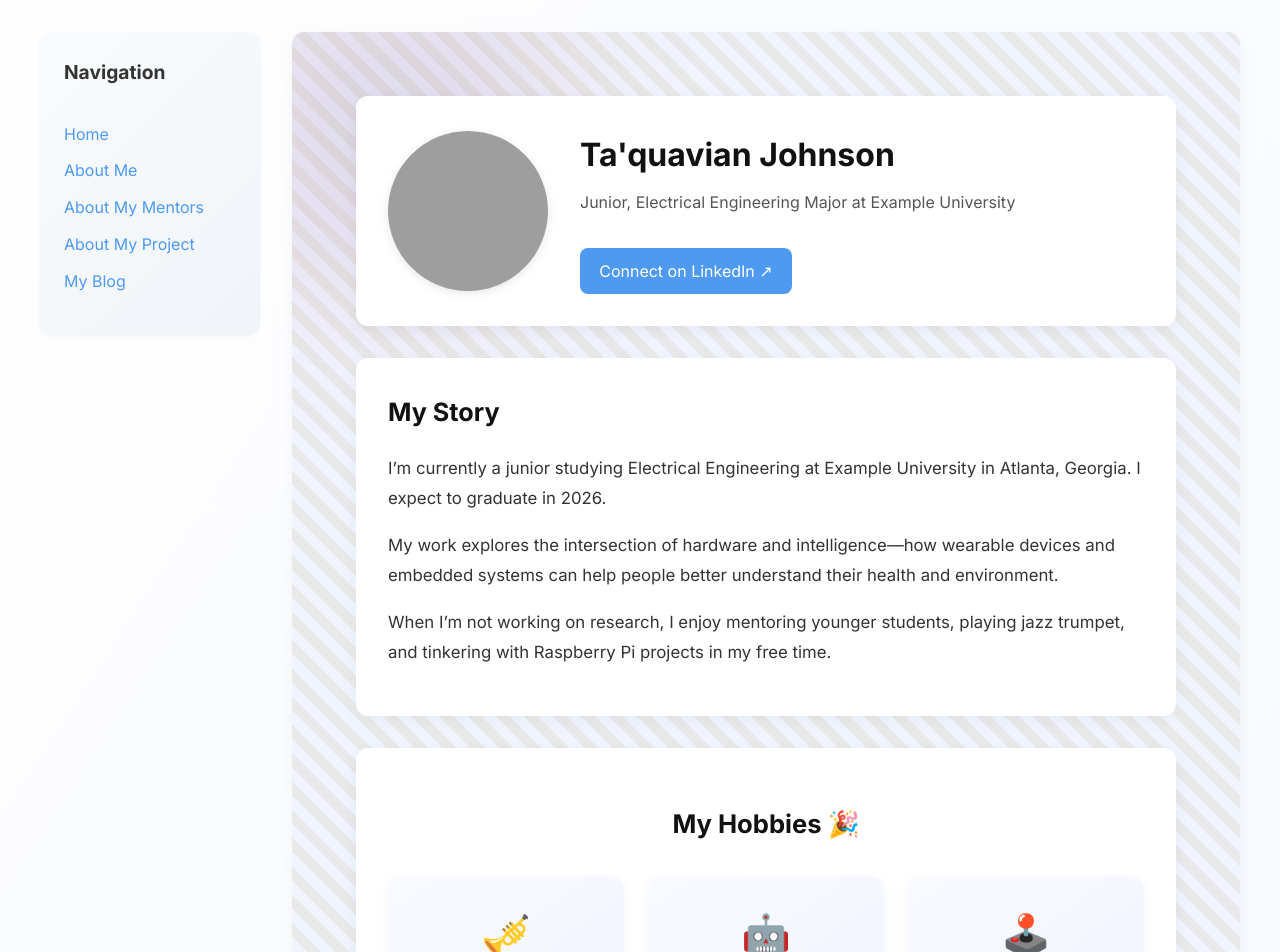
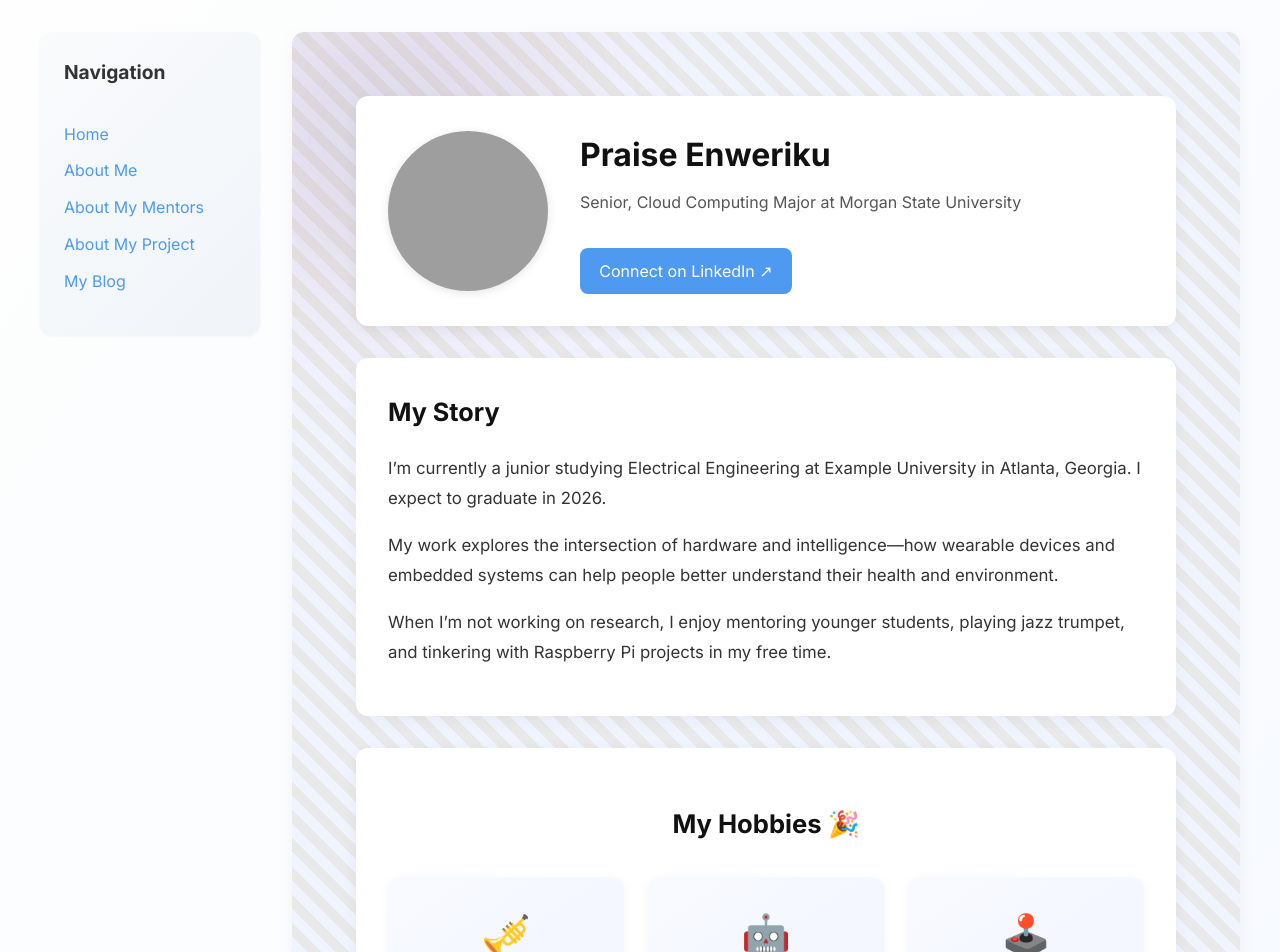
Before and after one commit to PraiseEnweriku1/PraiseEnweriku1.github.io, a Jekyll site: the page built from pages/about-me.md, in a window 1280 px wide. Shown: the top 952 px of the page. Built offline with Jekyll 4.4.1, drawn with Linux system fonts in a browser that asks for light colours; grey boxes are pictures that could not be loaded.

Commit message:
Update about-me.md

```diff
--- a/pages/about-me.md
+++ b/pages/about-me.md
@@ -4,8 +4,8 @@ title: About Me
 permalink: /about-me.html
 
 about:
-  name: Ta'quavian Johnson
-  role: Junior, Electrical Engineering Major at Example University
+  name: Praise Enweriku
+  role: Senior, Cloud Computing Major at Morgan State University
   image: /assets/images/me.jpg
   linkedin: https://www.linkedin.com/in/taquavian-johnson/
   bio: |
```
